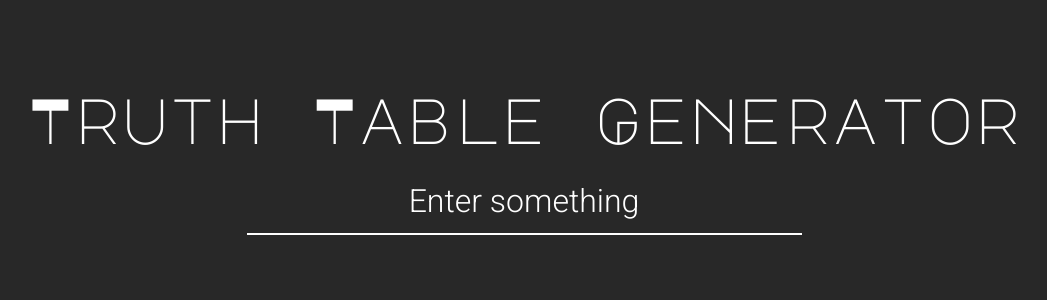
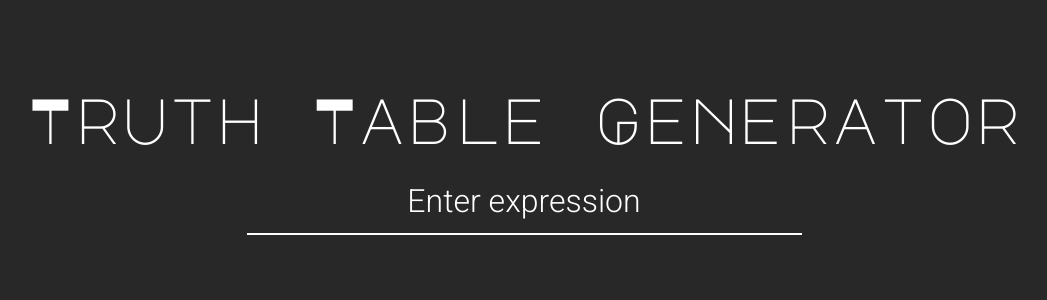
Before and after one commit to maxwowo/truth-table, a React (Create React App) app: page / in a window 1280 px wide. Shown: the top 300 px of the page, without its empty margins (116-1163 px from the left). Built offline with nearby package versions, Linux system fonts and the light colour scheme.

Commit message:
Improved style.

```diff
--- a/src/components/Cockpit/Cockpit.js
+++ b/src/components/Cockpit/Cockpit.js
@@ -15,7 +15,7 @@ const Cockpit = props => (
       )}
       onChange={props.onInputChanged}
       onKeyPress={props.onKeyPress}
-      placeholder="Enter something"
+      placeholder="Enter expression"
       autoFocus
     />
   </Container>
--- a/src/containers/Helper.js
+++ b/src/containers/Helper.js
@@ -56,7 +56,9 @@ export function getTableContent(nVars, exp, vars) {
 
     try {
       binStr += evalExp(exp, binStr, vars);
-    } catch (err) {}
+    } catch (err) {
+      binStr += ' ';
+    }
 
     res.push(binStr);
   }
```
